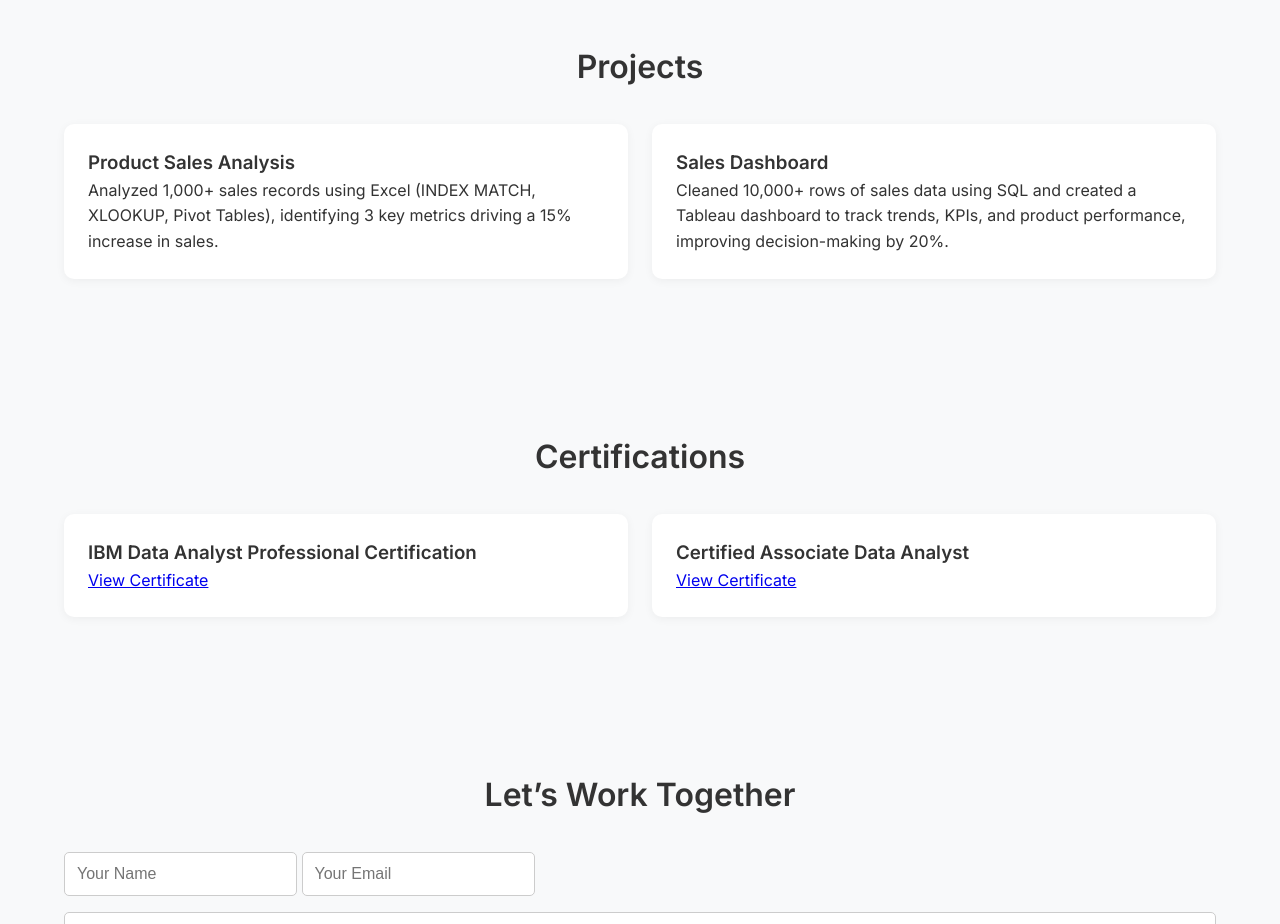
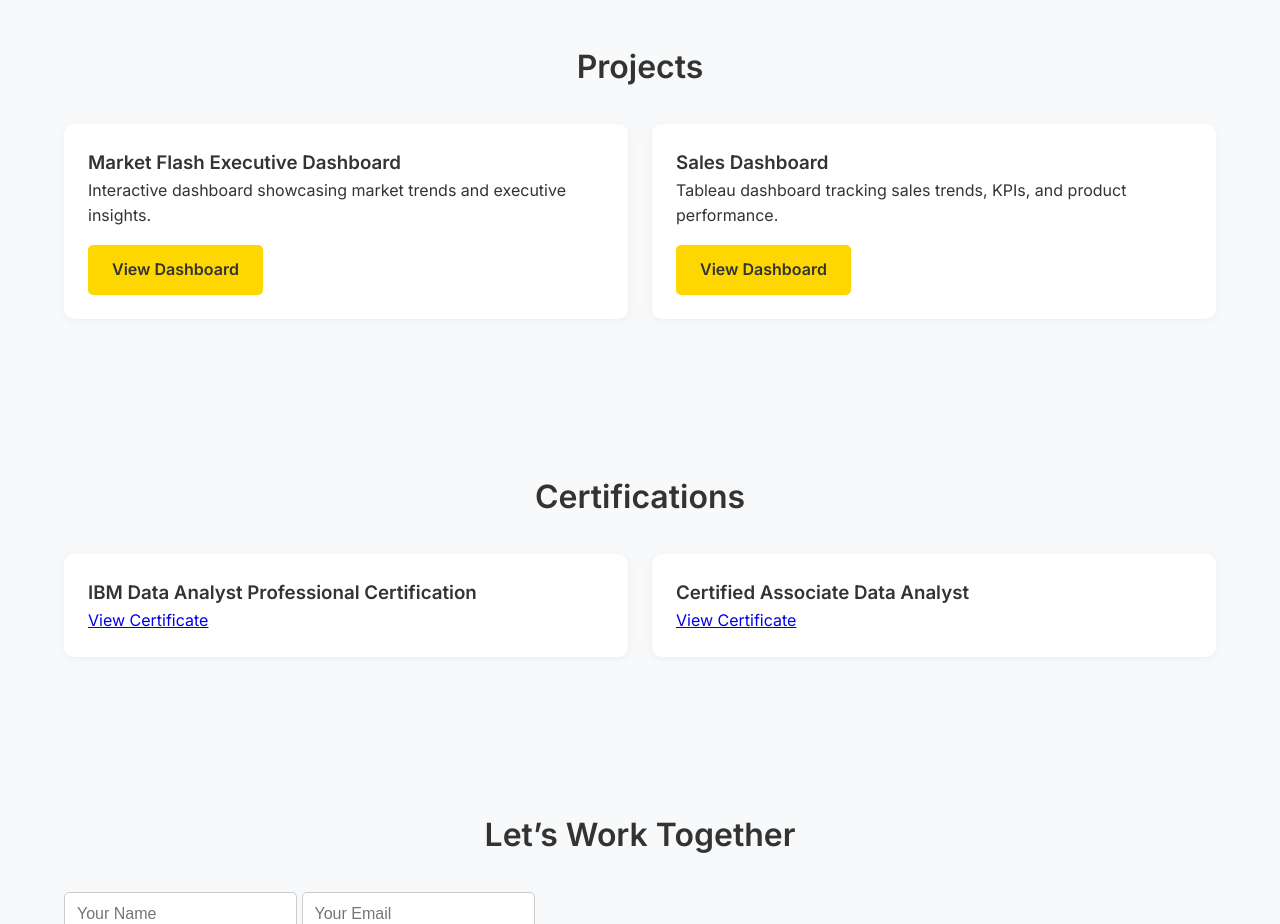
Before and after one commit to sashok10/shivaranjini.ashok.github.io, a plain HTML site: page index.html in a window 1280 px wide. Shown: the part 2600-3524 px from the top of the page. Drawn offline with Linux system fonts and the light colour scheme.

Commit message:
Update index.html

```diff
--- a/index.html
+++ b/index.html
@@ -133,17 +133,28 @@
     <!-- Projects -->
     <section id="projects" class="section">
   <h2 class="section-title">Projects</h2>
-        <div class="grid-4 project-grid">
-            <div class="card project-card" data-category="analysis">
-                <h3>Product Sales Analysis</h3>
-                <p>Analyzed 1,000+ sales records using Excel (INDEX MATCH, XLOOKUP, Pivot Tables), identifying 3 key metrics driving a 15% increase in sales.</p>
+  <div class="project-grid">
+
+    <!-- Project 1: Market Flash Executive Dashboard -->
+    <div class="card project-card">
+      <h3>Market Flash Executive Dashboard</h3>
+      <p>Interactive dashboard showcasing market trends and executive insights.</p>
+      <a href="https://public.tableau.com/views/MarketFlashExceutiveDashboard/Dashboard1"
+         target="_blank" class="btn-primary">View Dashboard</a>
     </div>
-            <div class="card project-card" data-category="dashboard">
+
+    <!-- Project 2: Sales Dashboard -->
+    <div class="card project-card">
       <h3>Sales Dashboard</h3>
-                <p>Cleaned 10,000+ rows of sales data using SQL and created a Tableau dashboard to track trends, KPIs, and product performance, improving decision-making by 20%.</p>
+      <p>Tableau dashboard tracking sales trends, KPIs, and product performance.</p>
+      <a href="https://public.tableau.com/views/SalesDashboard-FirstProject/SalesDashboard"
+         target="_blank" class="btn-primary">View Dashboard</a>
     </div>
+
   </div>
 </section>
+
+
 
     <!-- Certifications -->
     <section class="section">
```
Lines whose indentation alone changed are shown as unchanged.
